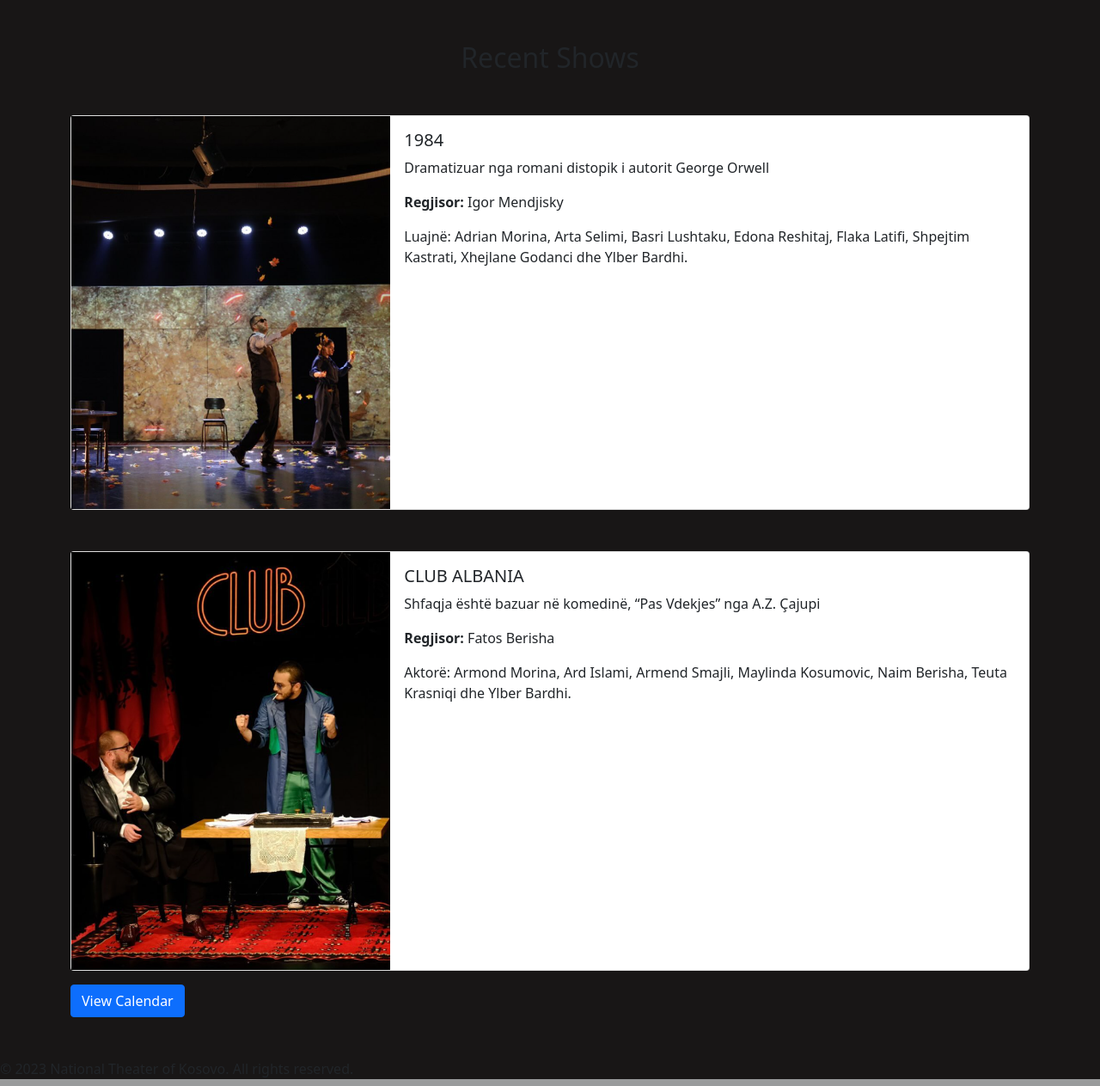
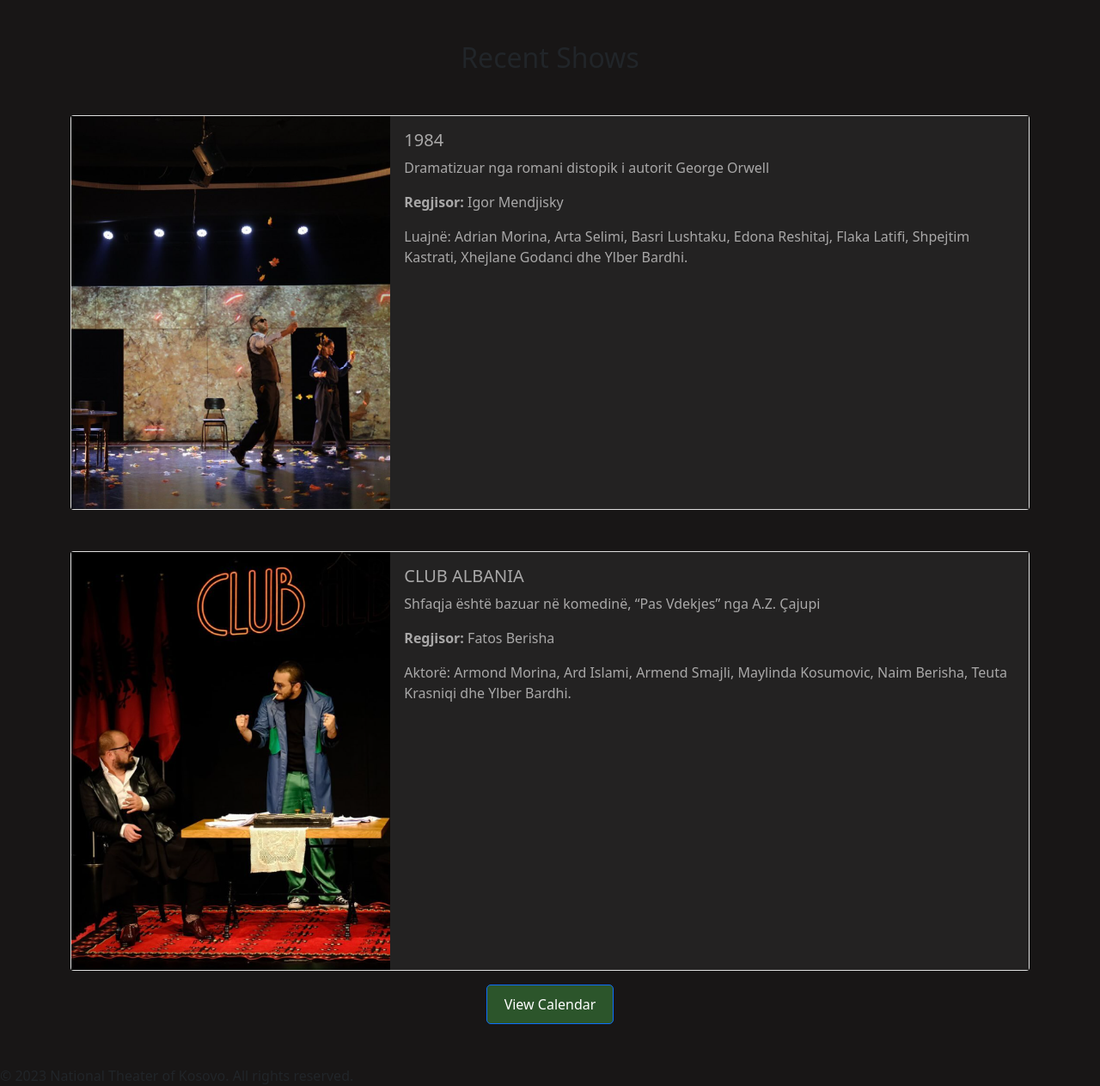
Before and after one commit to gertahodolli/UEB20_23_Gr2, a PHP site: page /home.html in a window 1280 px wide. Shown: the part 876-2139 px from the top of the page at 86% size. Run offline with PHP 8.4, Linux system fonts and the light colour scheme.

Commit message:
Added the styling for the section with two recent shows and link to calendar

```diff
--- a/resources/css/home.css
+++ b/resources/css/home.css
@@ -10,3 +10,20 @@ body, html {
     width: auto;
     margin-right: 10px; /* To provide space between the logo and text */
   }
+
+.recent-text-color{
+    background-color: rgb(35,34,34);
+    color: rgb(169,168,168);
+}
+
+#goto-calendar{
+    display: block;
+    width: fit-content; /* Adjust the width based on your design */
+    margin: 0 auto; /* Centers the link horizontally */
+    text-align: center; /* Centers the text within the link */
+    padding: 10px 20px; /* Adjust padding based on your button design */
+    background-color: #2c552b; /* Example background color */
+    color: white; /* Example text color */
+    text-decoration: none; /* Remove default underline */
+    border-radius: 5px; /* Round corners if desired */
+}
```
